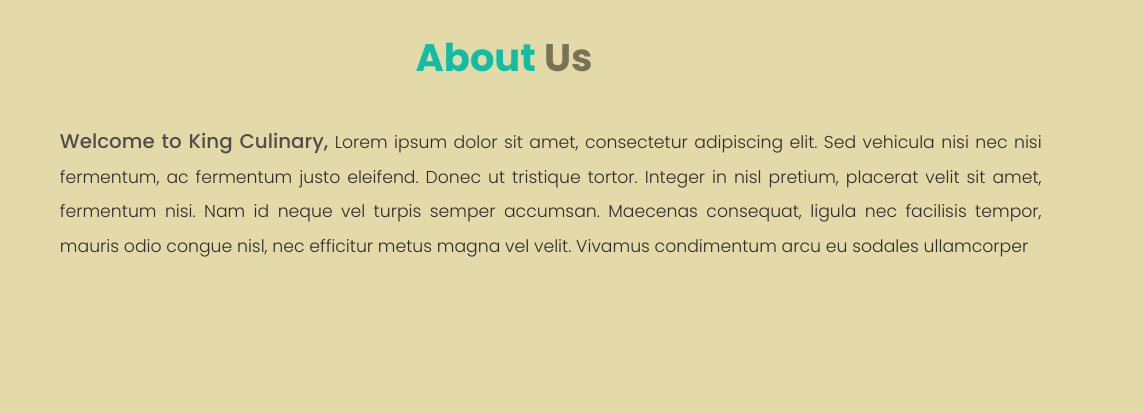
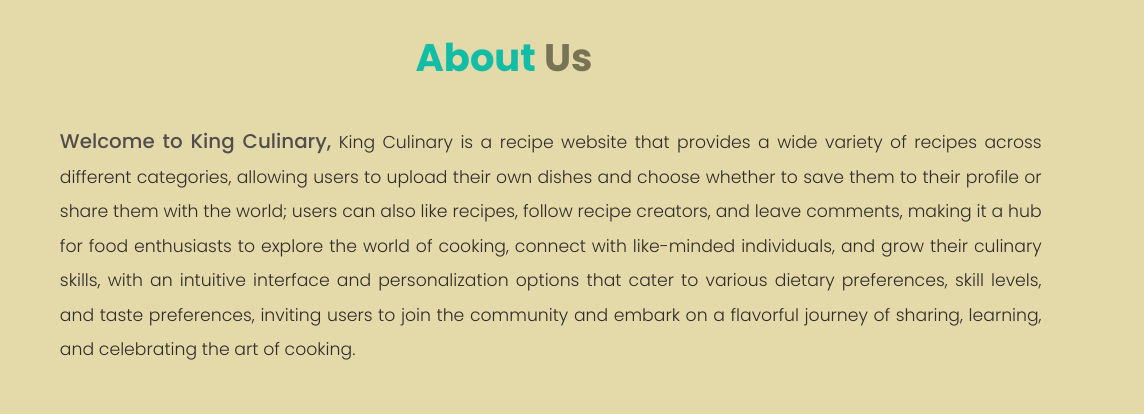
Before and after one commit to Farras8/King-Culinary, a plain HTML site: page page-after-login/Aboutus.html in a window 1280 px wide. Shown: the part 189-603 px from the top of the page, 136-1280 px from the left. Drawn offline with nearby package versions, Linux system fonts and the light colour scheme.

Commit message:
change aboutUs Page

```diff
--- a/page-after-login/Aboutus.html
+++ b/page-after-login/Aboutus.html
@@ -44,12 +44,14 @@
                     <img src="../image/King_Culinary_Logo-removebg-preview.png" class="logo" alt="logo">
                 </div>
                 <div class="contentImage">
-                    <p><span>Welcome to King Culinary,</span> Lorem ipsum dolor sit amet, consectetur adipiscing elit.
-                        Sed vehicula nisi nec nisi fermentum, ac fermentum justo eleifend.
-                        Donec ut tristique tortor. Integer in nisl pretium, placerat velit sit amet, fermentum nisi. Nam
-                        id neque vel turpis semper accumsan. Maecenas consequat, ligula nec
-                        facilisis tempor, mauris odio congue nisl, nec efficitur metus magna vel velit. Vivamus
-                        condimentum arcu eu sodales ullamcorper</p>
+                    <p><span>Welcome to King Culinary,</span> King Culinary is a recipe website that provides a wide
+                        variety of recipes across different categories, allowing users to upload their own dishes and
+                        choose whether to save them to their profile or share them with the world; users can also like
+                        recipes, follow recipe creators, and leave comments, making it a hub for food enthusiasts to
+                        explore the world of cooking, connect with like-minded individuals, and grow their culinary
+                        skills, with an intuitive interface and personalization options that cater to various dietary
+                        preferences, skill levels, and taste preferences, inviting users to join the community and
+                        embark on a flavorful journey of sharing, learning, and celebrating the art of cooking.</p>
                 </div>
             </div>
         </div>
```
Also changed, not shown: AboutUsDup.html (+11 -20 lines).
